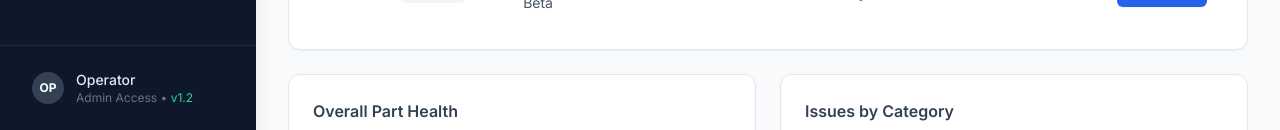
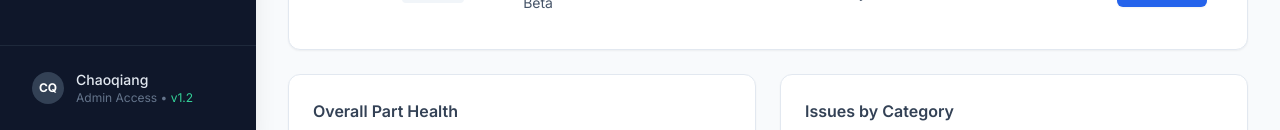
Before and after one commit to chaoqiangpeng-ui/Partsmanager-2.0, a React (Vite) app: page / in a window 1280 px wide. Shown: the part 670-800 px from the top of the page. Built offline with nearby package versions, Linux system fonts and the light colour scheme; no server answers; the database is empty.

Commit message:
feat(layout): Update user info in sidebar
Replaces placeholder user initials and name with "CQ" and "Chaoqiang" respectively in the application's sidebar layout.

```diff
--- a/components/Layout.tsx
+++ b/components/Layout.tsx
@@ -47,9 +47,9 @@ export const Layout: React.FC<LayoutProps> = ({ children, activeTab, onTabChange
 
         <div className="p-4 border-t border-slate-800">
           <div className="flex items-center gap-3 px-4 py-2">
-            <div className="w-8 h-8 rounded-full bg-slate-700 flex items-center justify-center text-xs font-bold">OP</div>
+            <div className="w-8 h-8 rounded-full bg-slate-700 flex items-center justify-center text-xs font-bold">CQ</div>
             <div className="text-sm">
-              <p className="font-medium text-slate-200">Operator</p>
+              <p className="font-medium text-slate-200">Chaoqiang</p>
               <p className="text-slate-500 text-xs">Admin Access • <span className="text-emerald-400">v1.2</span></p>
             </div>
           </div>
```
